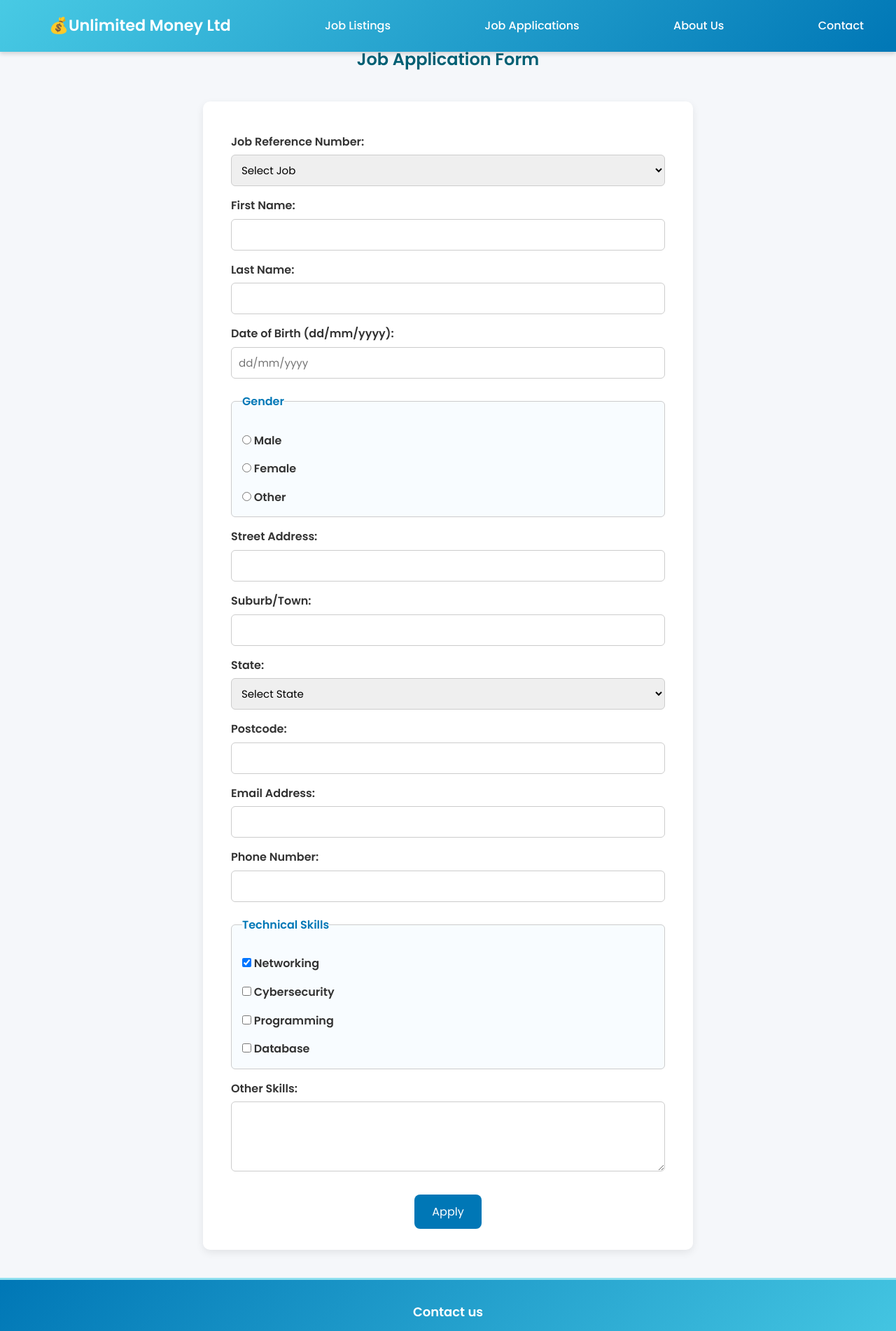
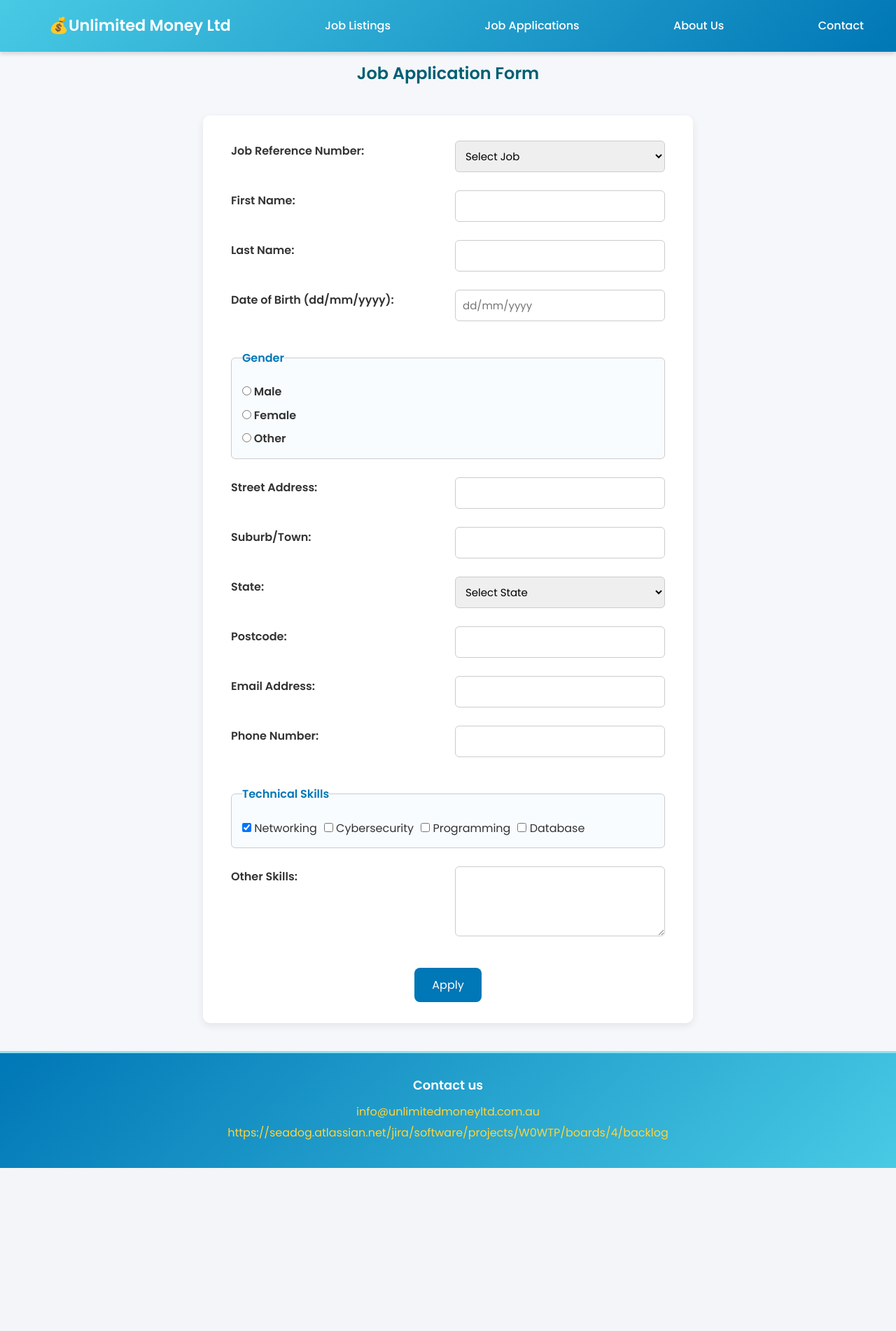
Before and after one commit to 106215431/COS10026-Project-Part-2, a PHP site: page /project1/apply.html in a window 1280 px wide. Shown: the top 1902 px of the page at 70% size. After the commit the page ends 1669 px from the top, so only its background shows below. Run offline with PHP 8.4, Linux system fonts and the light colour scheme.

Commit message:
Restructed apply.html to fit requirements

```diff
--- a/project1/apply.html
+++ b/project1/apply.html
@@ -19,7 +19,8 @@
       <a href="#contact">Contact</a>
     </nav>
   </header>
-  <h2 style="text-align:center;">Job Application Form</h2>
+  <section>
+  <h2 class="formname">Job Application Form</h2>
   <form action="https://mercury.swin.edu.au/it000000/formtest.php" method="post">
     <!-- Job Reference -->
     <label for="jobRef">Job Reference Number:</label>
@@ -106,7 +107,7 @@
       <button type="submit">Apply</button>
     </div>
   </form>
-
+  </section>
   <footer class="footer">
     <div id="contact">
       <h2>Contact us</h2>
--- a/styles/styles.css
+++ b/styles/styles.css
@@ -14,10 +14,16 @@ body {
   line-height: 1.6;
 }
 
+
 /* === Typography === */
 h1, h2, h3 {
   color: #005f73;
   margin-bottom: 15px;
+}
+
+.formname{
+  padding-top: 20px;
+  text-align:center;
 }
 
 a {
@@ -142,6 +148,9 @@ aside h3 {
 
 /* === Form === */
 form {
+  display: grid;
+  grid-template-columns: 1fr 1fr; /* == Column is spaced evenly (1 fraction unit each) === */
+  gap: 20px;
   max-width: 700px;
   margin: 40px auto;
   background: #ffffff;
@@ -150,11 +159,13 @@ form {
   box-shadow: 0 4px 12px rgba(0, 0, 0, 0.08);
 }
 
+
 form label {
   display: block;
-  margin-top: 15px;
   font-weight: 600;
+  margin-top: 8px;
 }
+
 
 form input[type="text"],
 form input[type="email"],
@@ -166,6 +177,7 @@ form textarea {
   border: 1px solid #ccc;
   border-radius: 6px;
   font-size: 15px;
+  box-sizing: border-box;
 }
 
 form textarea {
@@ -173,7 +185,9 @@ form textarea {
   min-height: 100px;
 }
 
+
 fieldset {
+  grid-column: 1 / 3;
   margin-top: 20px;
   border: 1px solid #ccc;
   border-radius: 6px;
@@ -186,7 +200,20 @@ legend {
   color: #0077b6;
 }
 
+
+.checkbox-group {
+  display: flex;
+  flex-wrap: wrap;
+  gap: 10px;
+}
+
+.checkbox-group label {
+  font-weight: normal;
+}
+
+
 .submit-btn {
+  grid-column: 1 / 3;
   text-align: center;
   margin-top: 25px;
 }
```
